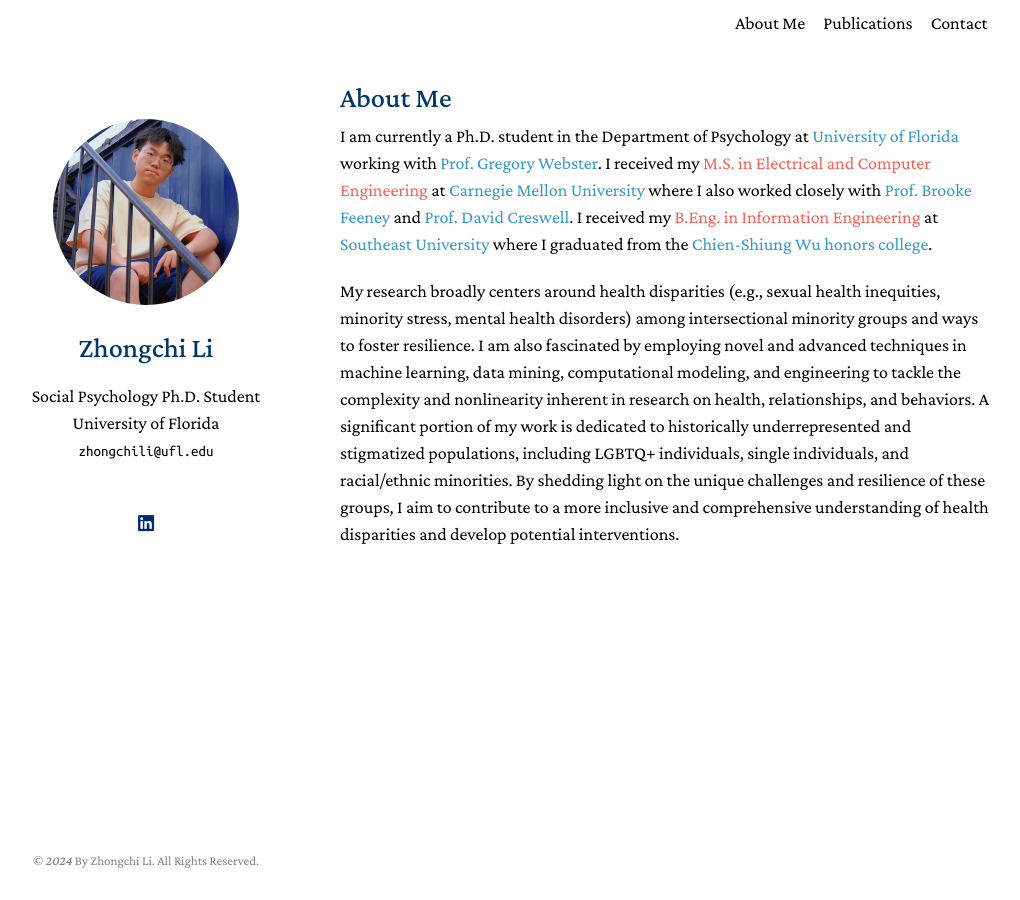
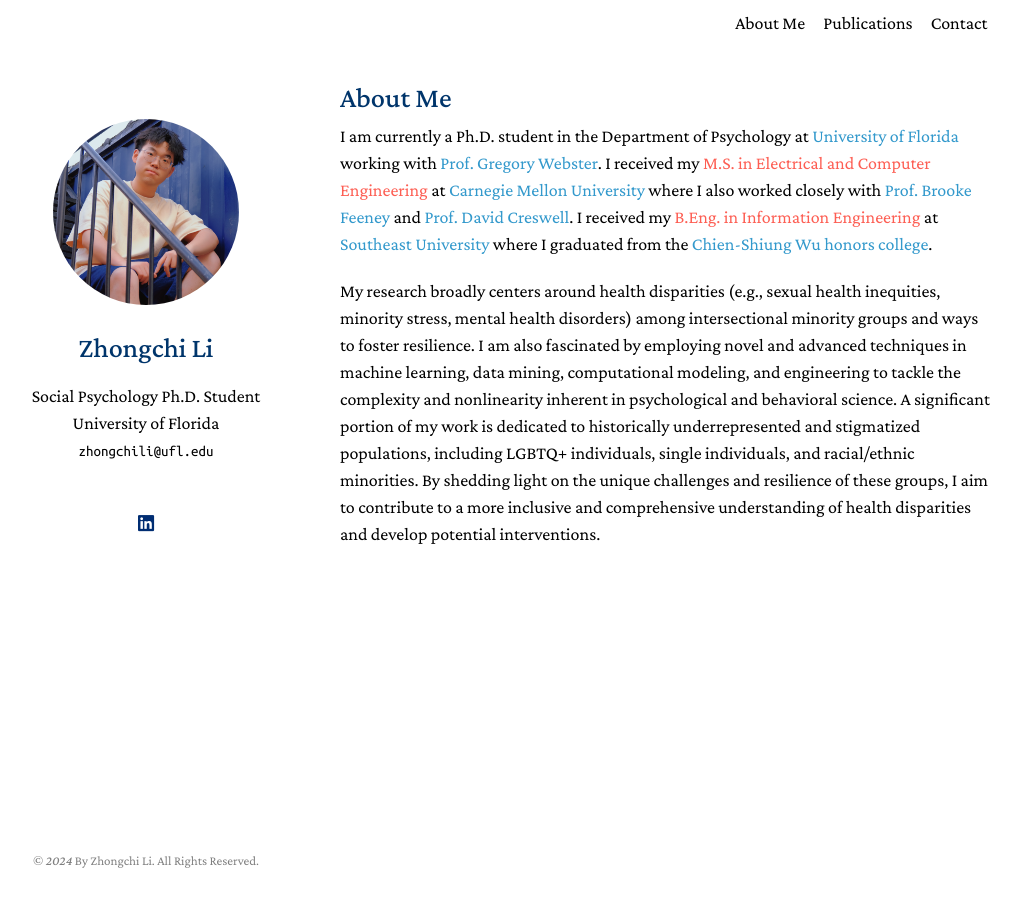
Before and after one commit to zhongchili52/zhongchili52.github.io, a Jekyll site: the page built from index.md, in a window 1280 px wide. Shown: the whole page, without its empty margins (130-1150 px from the left). Built offline with Jekyll 4.4.1, drawn with Linux system fonts in a browser that asks for light colours; a style sheet for code colours, icons or effects is not loaded.

Commit message:
Update index.md

```diff
--- a/index.md
+++ b/index.md
@@ -9,4 +9,4 @@ permalink: /
 
 I am currently a Ph.D. student in the Department of Psychology at [University of Florida](https://psych.ufl.edu/social-psychology/people/) working with [Prof. Gregory Webster](https://www.gdwebster.com/). I received my <font color="#fd5e53">M.S. in Electrical and Computer Engineering</font> at [Carnegie Mellon University](https://www.ece.cmu.edu/) where I also worked closely with [Prof. Brooke Feeney](https://www.cmu.edu/dietrich/psychology/relationships-lab/brooke-feeney-associate-professor.html) and [Prof. David Creswell](https://www.healthandhumanperformancelab.com/people). I received my <font color="#fd5e53">B.Eng. in Information Engineering</font> at [Southeast University](https://www.seu.edu.cn/english/) where I graduated from the [Chien-Shiung Wu honors college](https://wjx.seu.edu.cn/wjxen/).
 
-My research broadly centers around health disparities (e.g., sexual health inequities, minority stress, mental health disorders) among intersectional minority groups and ways to foster resilience. I am also fascinated by employing novel and advanced techniques in machine learning, data mining, computational modeling, and engineering to tackle the complexity and nonlinearity inherent in research on health, relationships, and behaviors. A significant portion of my work is dedicated to historically underrepresented and stigmatized populations, including LGBTQ+ individuals, single individuals, and racial/ethnic minorities. By shedding light on the unique challenges and resilience of these groups, I aim to contribute to a more inclusive and comprehensive understanding of health disparities and develop potential interventions.
+My research broadly centers around health disparities (e.g., sexual health inequities, minority stress, mental health disorders) among intersectional minority groups and ways to foster resilience. I am also fascinated by employing novel and advanced techniques in machine learning, data mining, computational modeling, and engineering to tackle the complexity and nonlinearity inherent in psychological and behavioral science. A significant portion of my work is dedicated to historically underrepresented and stigmatized populations, including LGBTQ+ individuals, single individuals, and racial/ethnic minorities. By shedding light on the unique challenges and resilience of these groups, I aim to contribute to a more inclusive and comprehensive understanding of health disparities and develop potential interventions.
```
